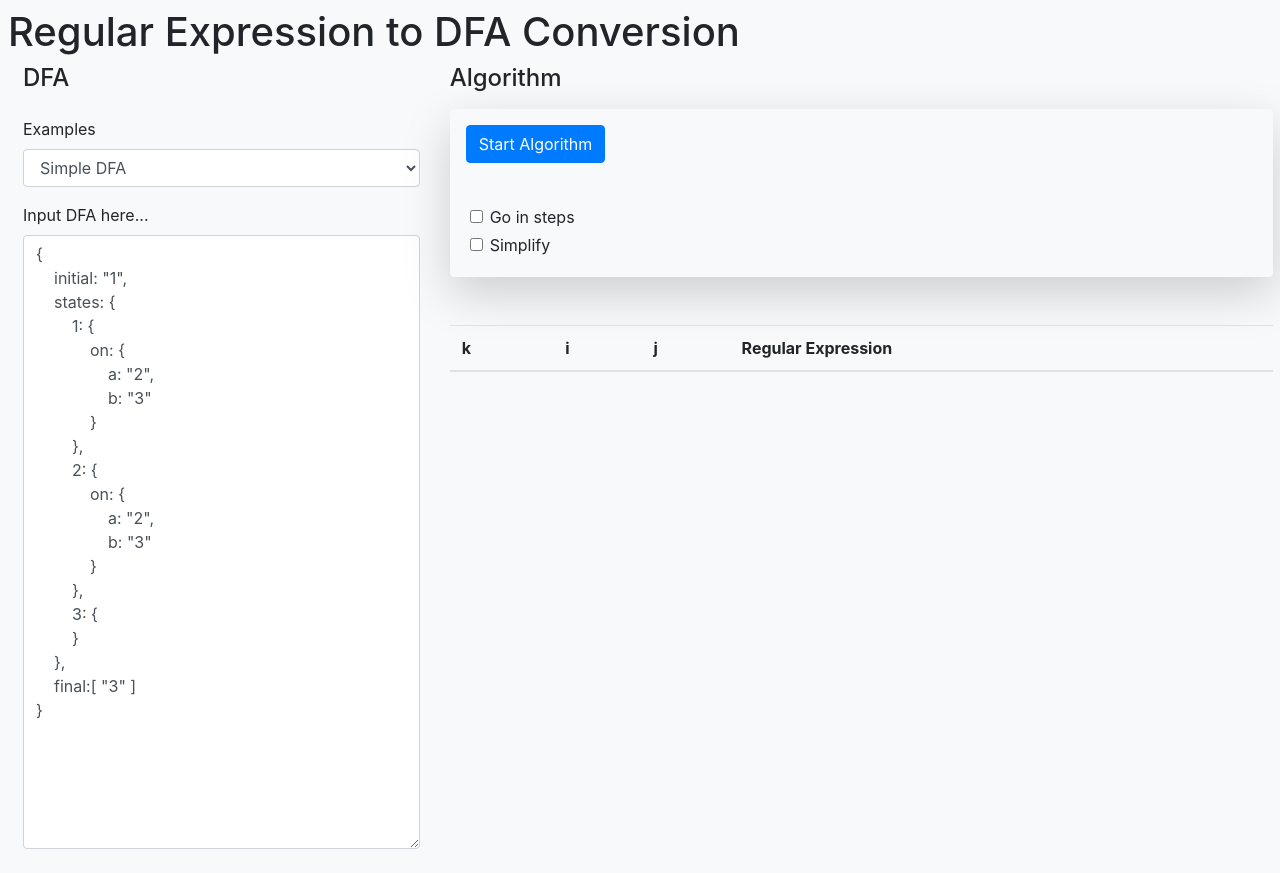
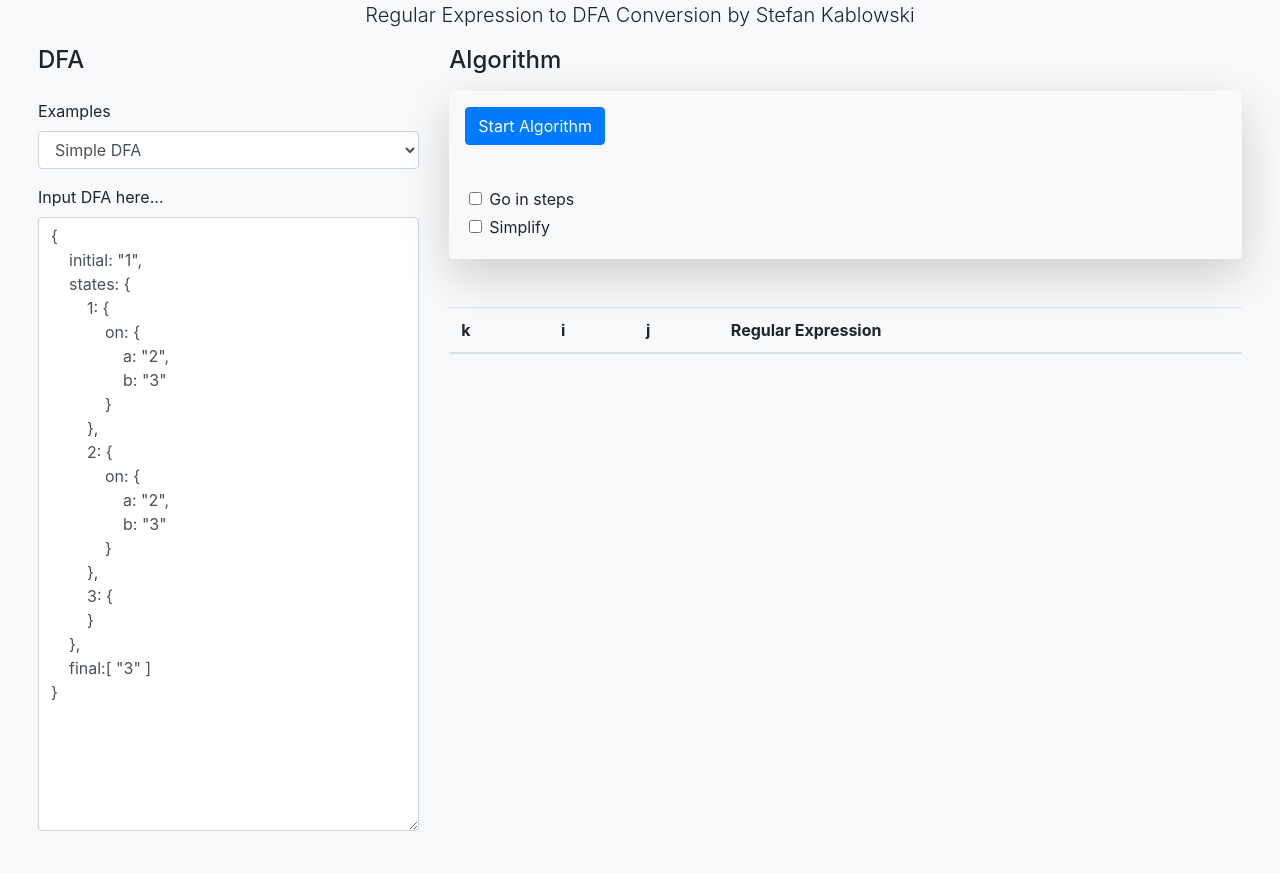
Before and after one commit to stefankablowski/FMVdfaToRegEx, a website: page index.html in a window 1280 px wide. After the commit the page ends 847 px from the top, so only its background shows below. Drawn offline with nearby package versions, Linux system fonts and the light colour scheme; files that its build step writes are made by us from their sources; files whose address does not match are found by name.

Commit message:
change styling

```diff
--- a/index.html
+++ b/index.html
@@ -7,11 +7,13 @@
 </head>
 
 <body class="bg-light">
-    <div class="container-fluid m-2 mr-2">
-        <div class="row text-center">
-            <h1>Regular Expression to DFA Conversion</h1>
+    <div class="container-fluid">
+        <div class="row">
+            <div class="col-md-12">
+                <p class="text-center lead">Regular Expression to DFA Conversion by Stefan Kablowski</p>
+            </div>
         </div>
-        <div class="row">
+        <div class="row mr-2 ml-2">
             <div class="col-md-4">
                 <form>
                     <h4 class="mb-4">DFA</h4>
```
